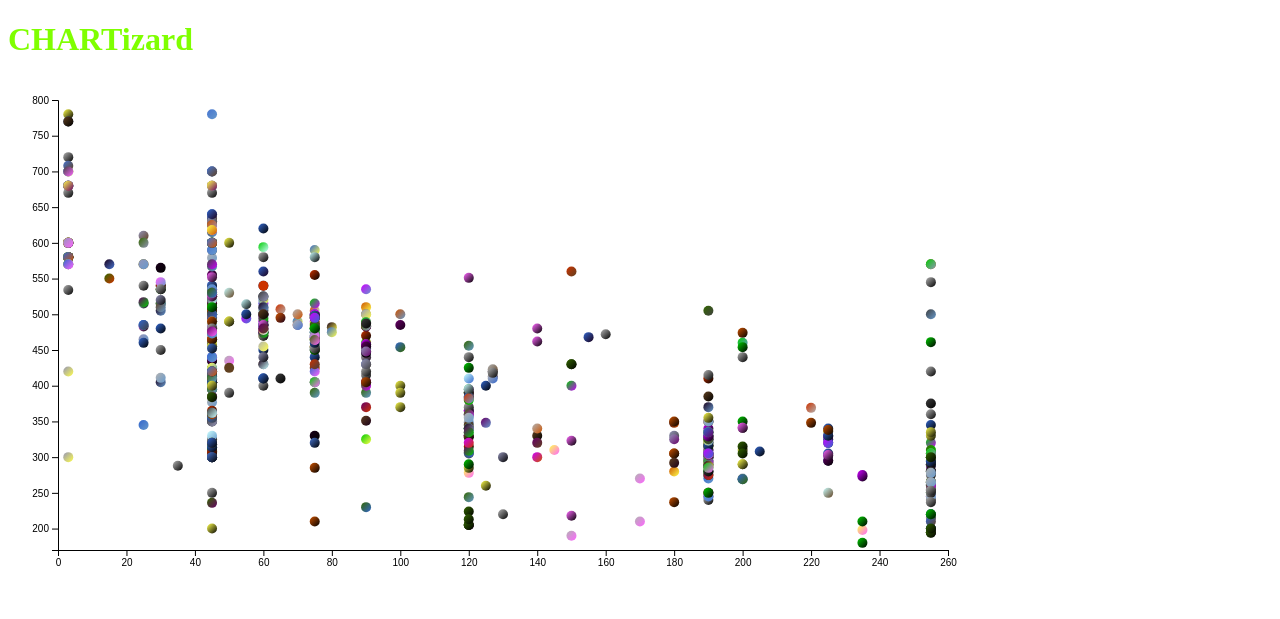
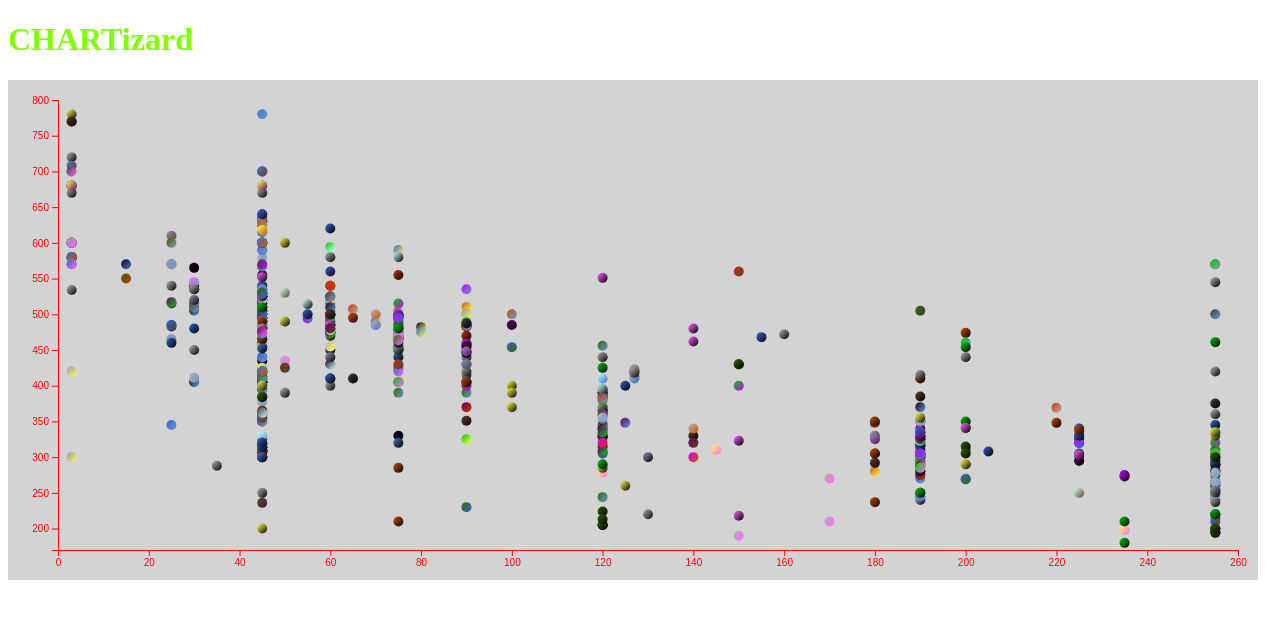
Before and after one commit to petefitton/CHARTizard, a Flask app: template templates/index.html in a window 1280 px wide. Shown: the top 619 px of the page. Run offline with Flask 2, Linux system fonts and the light colour scheme; the template is opened without the code that fills it, so the values that code supplies are empty.

Commit message:
Test coloring various components

```diff
--- a/templates/index.html
+++ b/templates/index.html
@@ -8,12 +8,13 @@
 	<script src="https://d3js.org/d3.v5.min.js"></script>
 </head>
 <body>
-    <h1>CHARTizard</h1>
-    <p>{{data.name[0]}}</p>
+	<h1>CHARTizard</h1>
+	<div class="scatterContainer"></div>
+    <!-- <p>{{data.name[0]}}</p>
     <p>{{data.capture_rate[0]}}</p>
     <p>{{data.base_total[0]}}</p>
     <p>{{dat.name[0]}}</p>
-    <p>{{dat.base_total[0]}}</p>
+    <p>{{dat.base_total[0]}}</p> -->
 
     {% include "scatterplot.html" %}
 
--- a/templates/scatterplot.html
+++ b/templates/scatterplot.html
@@ -24,7 +24,7 @@ let typeColors = {
 
 // set dimensions and margins of scatterplot
 var margin = {top: 20, right: 20, bottom: 30, left: 50},
-	width = 960 - margin.left - margin.right,
+	width = window.innerWidth - margin.left - margin.right - 30,
 	height = 500 - margin.top - margin.bottom;
 
 // set the ranges of x and y axes
@@ -32,12 +32,14 @@ var x = d3.scaleLinear().range([0, width]);
 var y = d3.scaleLinear().range([height, 0]);
 
 // svg create and setup + group element create/append that sets area to start in the corner with margins applied
-var svg = d3.select("body").append("svg")
+var svg = d3.select(".scatterContainer").append("svg")
 	.attr("width", width + margin.left + margin.right)
 	.attr("height", height + margin.top + margin.bottom)
+	.attr("color", "red")
+	.attr("style", "background-color: lightgray")
 .append("g")
 	.attr("transform",
-				"translate(" + margin.left + "," + margin.top + ")");
+		  "translate(" + margin.left + "," + margin.top + ")");
 
 // Get the data and process data within a large function
 d3.csv("{{url_for('static', filename='data/pokemon.csv')}}").then(function(data) {
```
